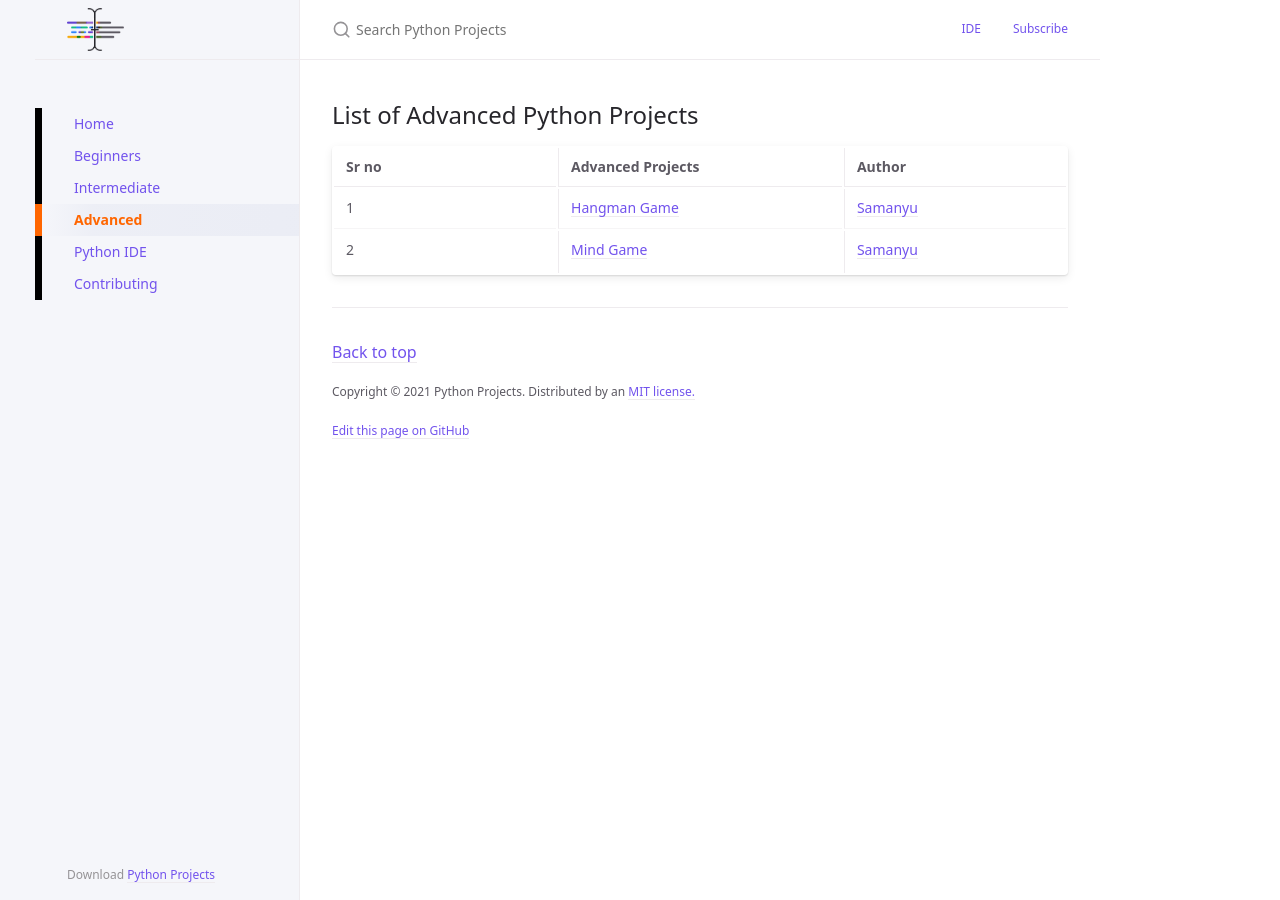
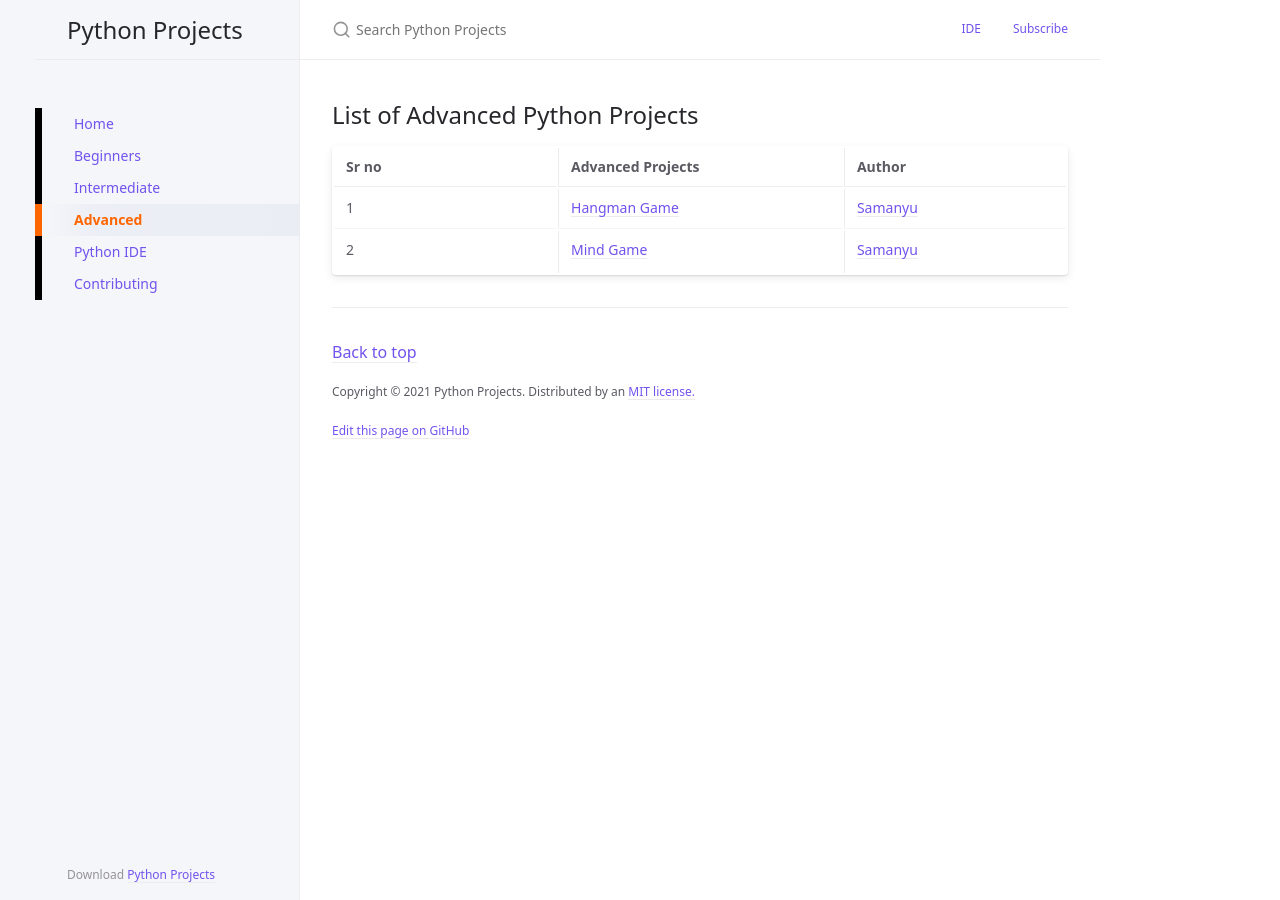
Before and after one commit to pythonhub-org/python-projects, a Jekyll site: the page built from docs/docs/advanced.md, in a window 1280 px wide. Built offline with Jekyll 4.4.1, drawn with Linux system fonts in a browser that asks for light colours; a script that is not in the unit is left out.

Commit message:
Update _config.yml

```diff
--- a/docs/_config.yml
+++ b/docs/_config.yml
@@ -30,7 +30,7 @@ exclude: ["node_modules/", "*.gemspec", "*.gem", "Gemfile", "Gemfile.lock", "pac
 # include: ["docs/tests/"]
 
 # Set a path/url to a logo that will be displayed instead of the title
-logo: "/assets/images/just-the-docs.png"
+# logo: "/assets/images/just-the-docs.png"
 
 # Enable or disable the site search
 # Supports true (default) or false
```
